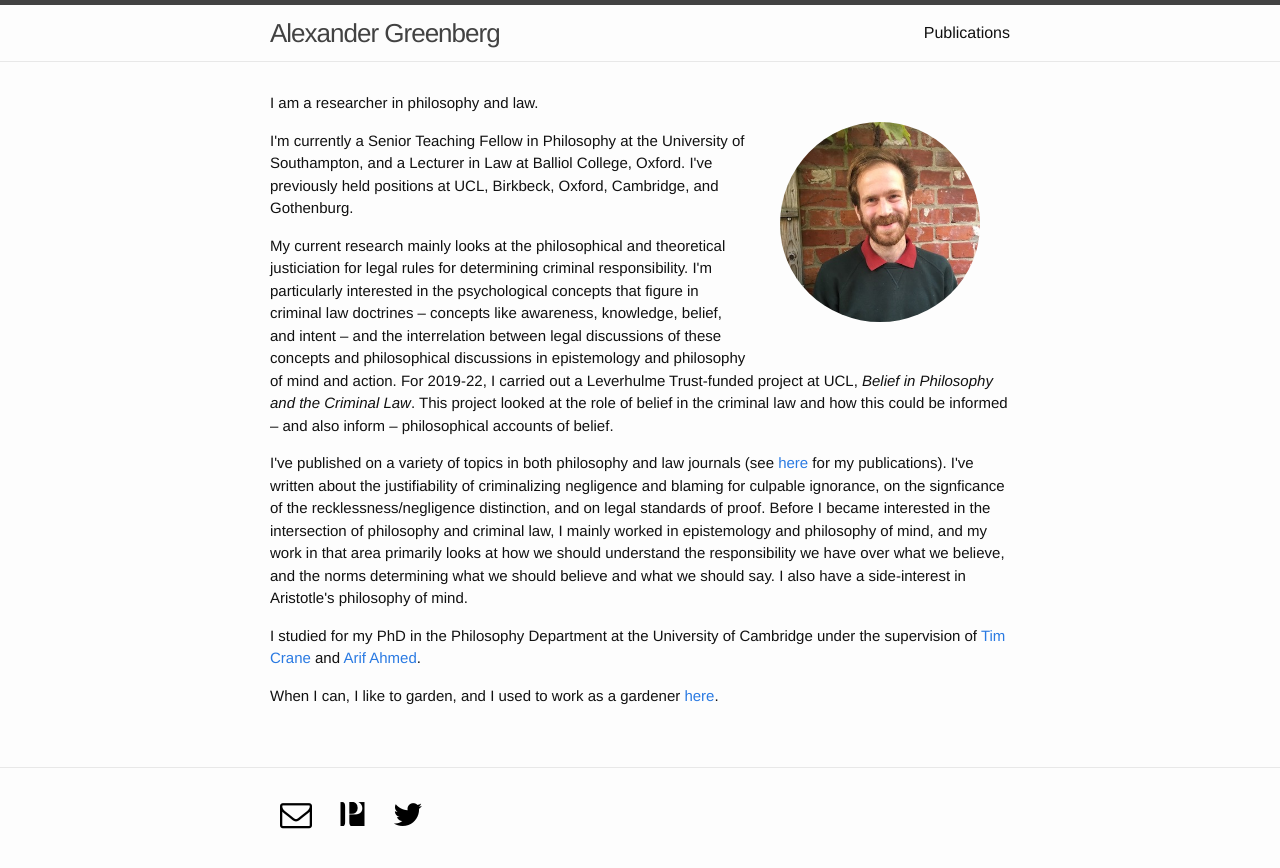
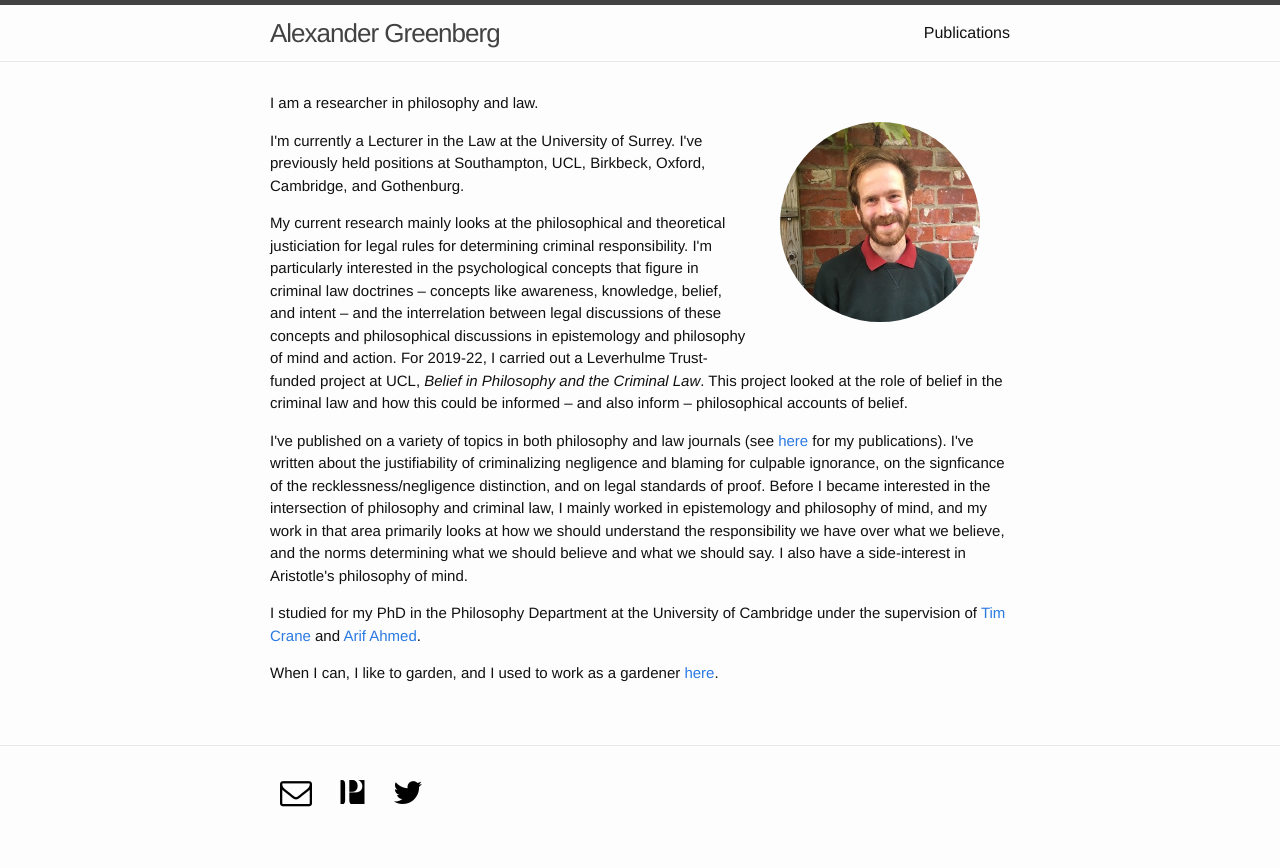
Before and after one commit to alexandergreenberg/alexandergreenberg.github.io, a Jekyll site: the page built from index.html, in a window 1280 px wide. Shown: the top 868 px of the page. Built offline with Jekyll 4.4.1, drawn with Linux system fonts in a browser that asks for light colours; some web fonts are replaced.

Commit message:
Update index.html

```diff
--- a/index.html
+++ b/index.html
@@ -9,7 +9,7 @@
     <!-- <p class="photo-credit"><em>Photo by Lucy Campbell</em></p> -->
   </div>
     <p class="paragraph">I am a researcher in philosophy and law.</p>
-    <p class="paragraph">I'm currently a Senior Teaching Fellow in Philosophy at the University of Southampton, and a Lecturer in Law at Balliol College, Oxford. I've previously held positions at UCL, Birkbeck, Oxford, Cambridge, and Gothenburg.</p>
+    <p class="paragraph">I'm currently a Lecturer in the Law at the University of Surrey. I've previously held positions at Southampton, UCL, Birkbeck, Oxford, Cambridge, and Gothenburg.</p>
     <p class="paragraph">My current research mainly looks at the philosophical and theoretical justiciation for legal rules for determining criminal responsibility. I'm particularly interested in the psychological concepts that figure in criminal law doctrines – concepts like awareness, knowledge, belief, and intent – and the interrelation between legal discussions of these concepts and philosophical discussions in epistemology and philosophy of mind and action. For 2019-22, I carried out a Leverhulme Trust-funded project at UCL, <em>Belief in Philosophy and the Criminal Law</em>. This project looked at the role of belief in the criminal law and how this could be informed – and also inform – philosophical accounts of belief.</p>
     <p class="paragraph">I've published on a variety of topics in both philosophy and law journals (see <a href="/publications/">here</a> for my publications). I've written about the justifiability of criminalizing negligence and blaming for culpable ignorance, on the signficance of the recklessness/negligence distinction, and on legal standards of proof. Before I became interested in the intersection of philosophy and criminal law, I mainly worked in epistemology and philosophy of mind, and my work in that area primarily looks at how we should understand the responsibility we have over what we believe, and the norms determining what we should believe and what we should say. I also have a side-interest in Aristotle's philosophy of mind.</p>
     <p class="paragraph">I studied for my PhD in the Philosophy Department at the University of Cambridge under the supervision of <a href="http://www.timcrane.com" target="_blank">Tim Crane</a> and <a href="http://www.phil.cam.ac.uk/people/teaching-research-pages/ahmed/ahmed-page" target="_blank">Arif Ahmed</a>.</p>
```
